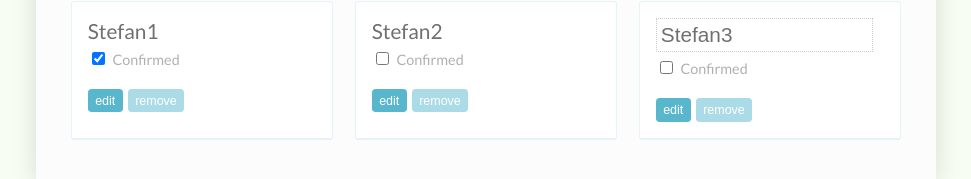
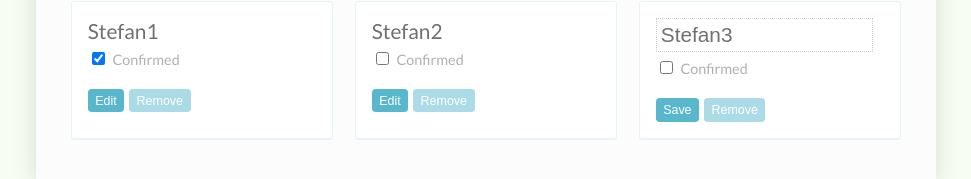
Before and after one commit to AR8Stefan/My-Playground, a React (Create React App) app: page / in a window 1280 px wide. Shown: the part 492-671 px from the top of the page, without its empty margins (154-1125 px from the left). Built offline with nearby package versions, Linux system fonts and the light colour scheme.

Commit message:
implement editing

```diff
--- a/src/App.js
+++ b/src/App.js
@@ -23,7 +23,7 @@
       }
     ]
   }
- // will toggle confirmation 'at' the specified 'index'
+ // Will toggle confirmation 'at' the specified 'index'
   toggleGuestPropertyAt = (property, indexToChange) =>
     this.setState({
       guests: this.state.guests.map((guest, index) => {
@@ -42,6 +42,19 @@
 
     toggleEditingAt = index =>
       this.toggleGuestPropertyAt("isEditing", index);
+// Sets new name when edited.
+  setNameAt = (name, indexToChange) =>
+    this.setState({
+      guests: this.state.guests.map((guest, index) => {
+        if(index === indexToChange) {
+          return {
+            ...guest,
+            name
+          };
+        }
+        return guest;
+      })
+    });
 
   getTotalInvited = () => this.state.guests.length;
   // getAttending = () =>
@@ -85,7 +98,9 @@
         <GuestList
           guests={this.state.guests}
           toggleConfirmationAt={this.toggleConfirmationAt}
-          toggleEditingAt={this.toggleEditingAt} />
+          toggleEditingAt={this.toggleEditingAt}
+          setNameAt={this.setNameAt}
+        />
 
       </div>
     </div>
--- a/src/components/Guest.js
+++ b/src/components/Guest.js
@@ -5,7 +5,9 @@
 
 const Guest = props =>
 	<li>
-    <GuestName isEditing={props.isEditing}>
+    <GuestName
+      isEditing={props.isEditing}
+      handleNameEdits={e => props.setName(e.target.value)}>
     	{props.name}
     </GuestName>
     <label>
@@ -14,8 +16,10 @@
       	checked={props.isConfirmed}
       	onChange={props.handleConfirmation} /> Confirmed
     </label>
-    <button onClick={props.handleToggleEditing}>edit</button>
-    <button>remove</button>
+    <button onClick={props.handleToggleEditing}>
+      {props.isEditing ? "Save" : "Edit"}
+    </button>
+    <button>Remove</button>
   </li>;
 
 Guest.PropTypes = {
@@ -23,7 +27,8 @@
 	isConfirmed: PropTypes.bool.isRequired,
 	isEditing: PropTypes.bool.isRequired,
 	handleConfirmation: PropTypes.func.isRequired,
-	handleToggleEditing: PropTypes.func.isRequired
+	handleToggleEditing: PropTypes.func.isRequired,
+  setName: PropTypes.func.isRequired
 }
 
 export default Guest;
--- a/src/components/GuestList.js
+++ b/src/components/GuestList.js
@@ -12,14 +12,16 @@
 	    	isConfirmed={guest.isConfirmed}
 	    	isEditing={guest.isEditing}
 	    	handleConfirmation={() => props.toggleConfirmationAt(index)}
-	    	handleToggleEditing={() => props.toggleEditingAt(index)} />
+	    	handleToggleEditing={() => props.toggleEditingAt(index)}
+	    	setName={text => props.setNameAt(text, index)} />
 	  )}
   </ul>;
 
 GuestList.PropTypes = {
 	guests: PropTypes.array.isRequired,
 	toggleConfirmationAt: PropTypes.func.isRequired,
-	toggleEditingAt: PropTypes.func.isRequired
+	toggleEditingAt: PropTypes.func.isRequired,
+	setNameAt: PropTypes.func.isRequired
 }
 
 export default GuestList;
--- a/src/components/GuestName.js
+++ b/src/components/GuestName.js
@@ -7,7 +7,8 @@
 		return (
 			<input
 				type="text"
-				value={props.children} />
+				value={props.children}
+				onChange={props.handleNameEdits} />
 		);
 	}
 
@@ -19,7 +20,8 @@
 };
 
 GuestName.PropTypes = {
-	isEditing: PropTypes.bool.isRequired
+	isEditing: PropTypes.bool.isRequired,
+	handleNameEdits: PropTypes.func.isRequired
 }
 
 export default GuestName;
```
